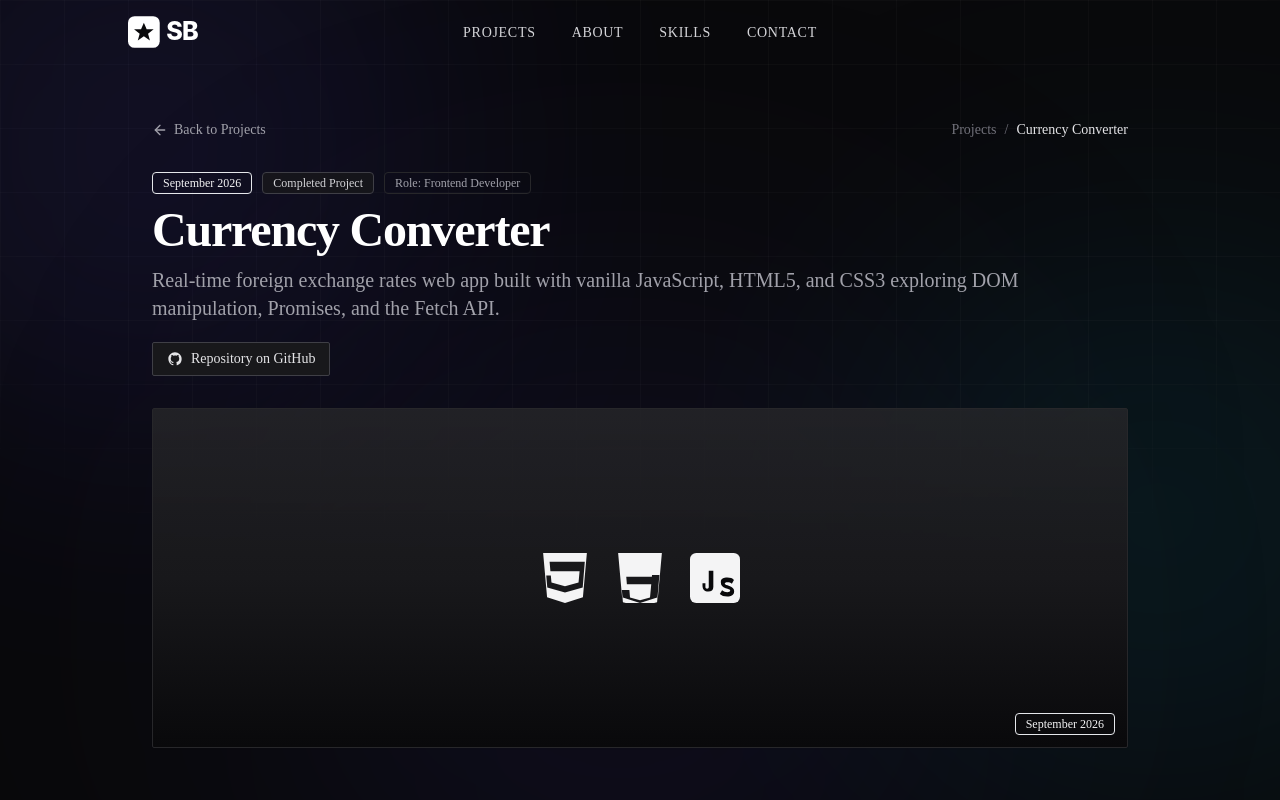
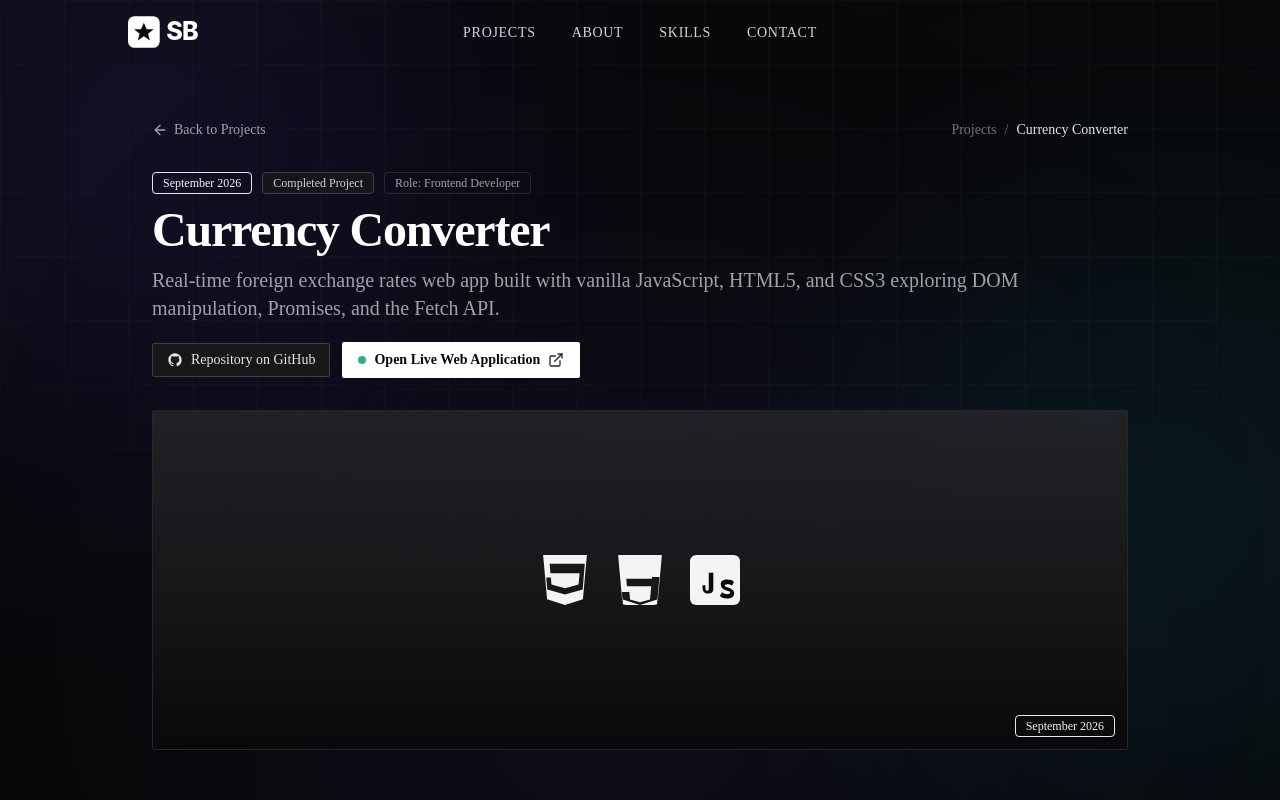
Before and after one commit to SuyashBorse/SuyashBorse-portfolio, a Next.js app: page /projects/currency-converter in a window 1280 px wide. Shown: the top 800 px of the page. Built offline with nearby package versions, Linux system fonts and the light colour scheme.

Commit message:
feat: add live deployment link for Currency Converter

```diff
--- a/src/data/projects.ts
+++ b/src/data/projects.ts
@@ -58,7 +58,7 @@ export const projectsData: Project[] = [
     role: "Frontend Developer",
     status: "Completed Project",
     githubUrl: "https://github.com/SuyashBorse/Currency-Converter",
-    liveDemoUrl: undefined,
+    liveDemoUrl: "https://currency-converter-orpin-eight.vercel.app",
   },
   {
     id: "vision-raksha",
```
